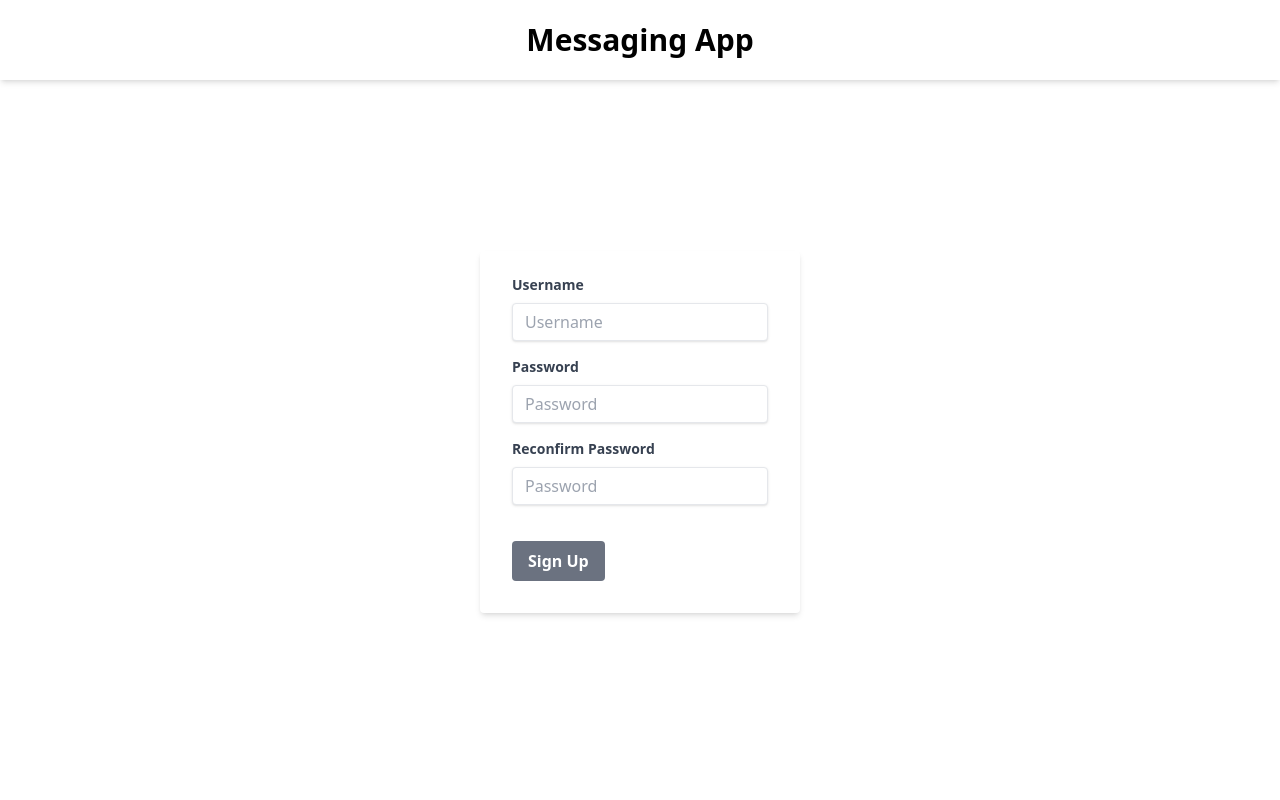
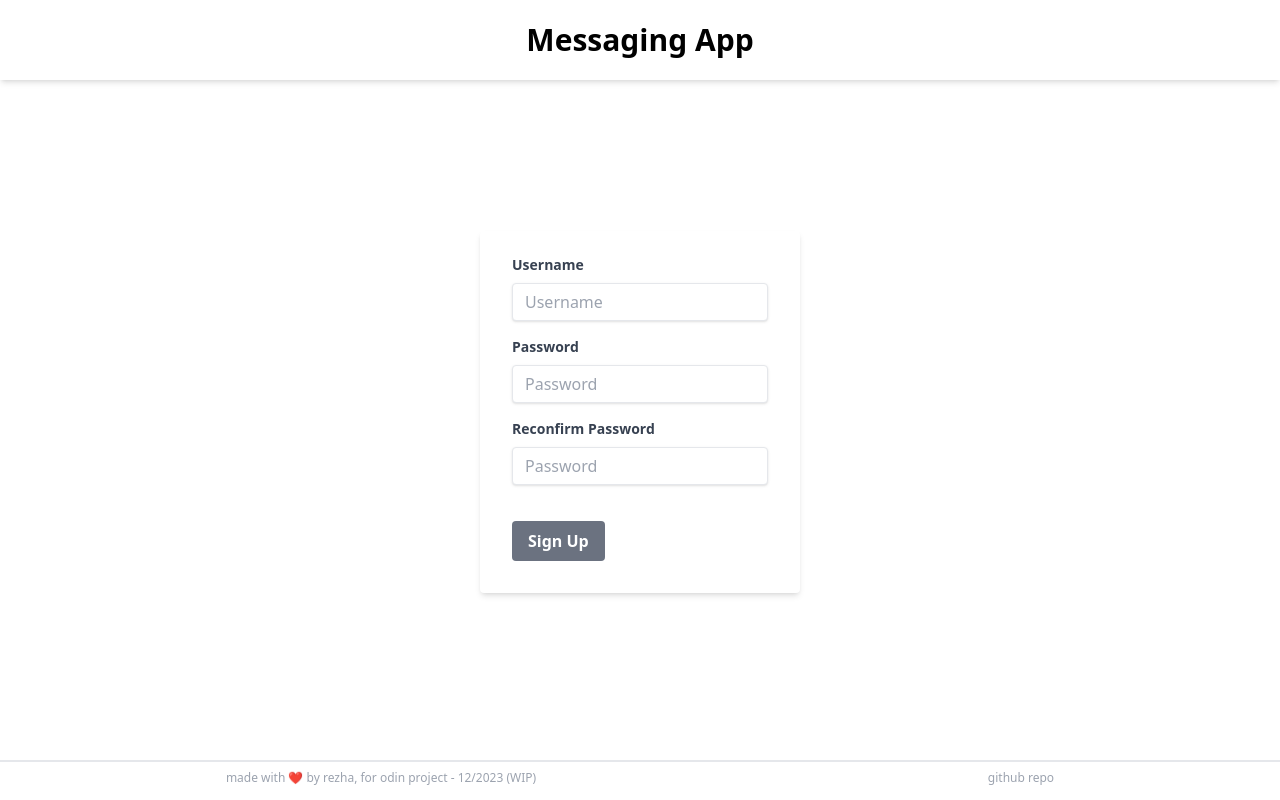
Before and after one commit to rezha4/messaging-app-client, a React (Vite) app: page /signup in a window 1280 px wide. Built offline with nearby package versions, Linux system fonts and the light colour scheme.

Commit message:
footer, messages aligning (send/receive), minor styling

```diff
--- /dev/null
+++ b/src/components/Footer.jsx
@@ -0,0 +1,15 @@
+export const Footer = () => {
+  return (
+    <footer className="text-xs text-gray-400 flex justify-around items-center pt-2 border-t-2">
+      <p>made with ❤️ by rezha, for odin project - 12/2023 (WIP)</p>
+      <a
+        href="https://github.com/rezha4/messaging-app-client"
+        target="_blank"
+        rel="noopener noreferrer"
+        className="hover:text-blue-500"
+      >
+        github repo
+      </a>
+    </footer>
+  );
+};
--- a/src/main.jsx
+++ b/src/main.jsx
@@ -7,6 +7,7 @@ import { Login } from "./pages/Login.jsx";
 import { Signup } from "./pages/Signup.jsx";
 import { Navbar } from "./components/Navbar.jsx";
 import { AuthContextProvider } from "./contexts/AuthContext.jsx";
+import { Footer } from "./components/Footer.jsx";
 
 const router = createBrowserRouter([
   {
@@ -18,6 +19,7 @@ const router = createBrowserRouter([
     element: (
       <>
         <Signup />
+        <Footer />
       </>
     ),
   },
--- a/src/pages/Login.jsx
+++ b/src/pages/Login.jsx
@@ -13,7 +13,7 @@ export const Login = () => {
   };
 
   return (
-    <div className="flex justify-center items-center h-[90vh]">
+    <div className="flex justify-center items-center h-[85vh]">
       <form
         className="bg-white shadow-md rounded px-8 pt-6 pb-8 mb-4 w-80"
         onSubmit={handleSubmit}
@@ -61,8 +61,8 @@ export const Login = () => {
             Log In
           </button>
         </div>
-        <p className="text-center text-gray-500 text-xs mt-6">
-          No account? <Link to={"/signup"}>Sign up here</Link>
+        <p className="text-center text-gray-500 text-xs mt-6 ">
+          No account? <Link to={"/signup"} className="hover:text-blue-500">Sign up here</Link>
         </p>
         {error && <p>{error}</p>}
       </form>
--- a/src/pages/Root.jsx
+++ b/src/pages/Root.jsx
@@ -4,6 +4,7 @@ import { useAuthContext } from "../hooks/useAuthContext";
 import { Link } from "react-router-dom";
 import { useEffect, useState } from "react";
 import { Login } from "./Login";
+import { Footer } from "../components/Footer";
 
 function Root() {
   const { user } = useAuthContext();
@@ -75,7 +76,7 @@ function Root() {
       {user ? (
         <>
           <main className="flex">
-            <aside className="w-[25vw] h-[90vh] overflow-y-auto border-r-2">
+            <aside className="w-[25vw] h-[85vh] overflow-y-auto border-r-2">
               {users.map((user) => (
                 <div
                   key={user._id}
@@ -88,15 +89,15 @@ function Root() {
                 </div>
               ))}
             </aside>
-            <section className="w-[75vw] h-[90vh] flex flex-col">
-              <div className="h-[90vh] overflow-y-auto flex flex-col">
+            <section className="w-[75vw] h-[85vh] flex flex-col">
+              <div className="h-[85vh] overflow-y-auto flex flex-col">
                 {messages.map((message) => (
                   <p
                     key={message._id}
                     className={`${messageClass} ${
                       user.user._id === message.sender
-                        ? "bg-blue-500 text-white rounded-l-none rounded"
-                        : "bg-green-400 text-black rounded-r-none rounded self-end"
+                        ? "bg-blue-300 rounded-l-none rounded"
+                        : "bg-green-400 rounded-r-none rounded self-end"
                     }`}
                   >
                     {message.message}
@@ -111,7 +112,7 @@ function Root() {
                   className="h-[100%] flex justify-center items-center gap-0.5"
                 >
                   <button
-                    className="border p-2 border-black rounded"
+                    className="border p-2 border-black rounded hover:bg-gray-200"
                     type="submit"
                   >
                     Send
@@ -119,7 +120,7 @@ function Root() {
                   <input
                     type="text"
                     name="message"
-                    className="border border-black w-[90%] h-[70%] rounded-md"
+                    className="border border-black w-[90%] h-[70%] rounded-md p-2 text-xl"
                     value={message}
                     onChange={(e) => setMessage(e.target.value)}
                   />
@@ -131,6 +132,7 @@ function Root() {
       ) : (
         <Login />
       )}
+      <Footer />
     </>
   );
 }
--- a/src/pages/Signup.jsx
+++ b/src/pages/Signup.jsx
@@ -30,7 +30,7 @@ export const Signup = () => {
       ) : (
         <>
           <Navbar />
-          <div className="flex justify-center items-center h-[90vh]">
+          <div className="flex justify-center items-center h-[85vh]">
             <form
               className="bg-white shadow-md rounded px-8 pt-6 pb-8 mb-4 w-80"
               onSubmit={handleSubmit}
```
